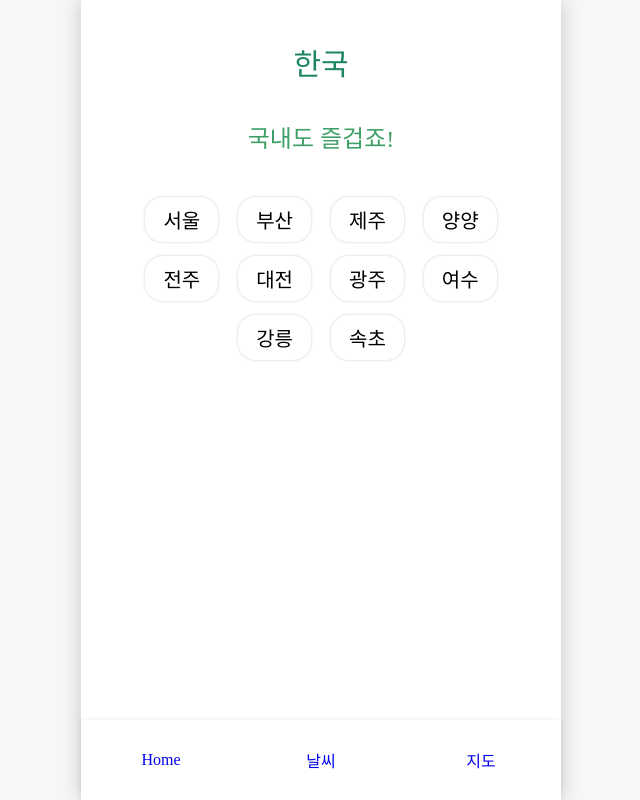
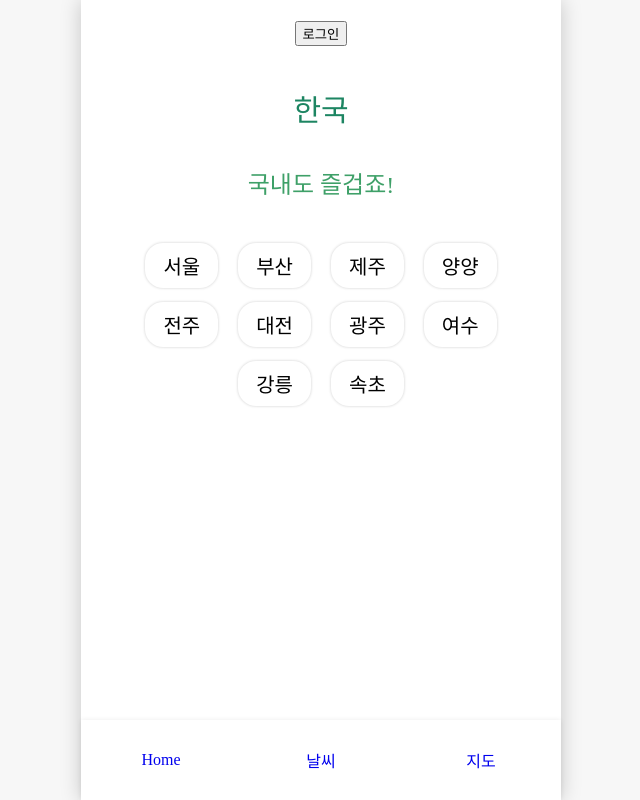
Before and after one commit to 2-guys-Javascript/travel-web-app, a React (Vite) app: page /korea/weather in a window 1280 px wide. Shown: the whole page, without its empty margins (319-959 px from the left). Built offline with nearby package versions, Linux system fonts and the light colour scheme; no server answers; a web font is replaced by a local one.

Commit message:
죄송합니다

```diff
--- a/src/App.jsx
+++ b/src/App.jsx
@@ -7,6 +7,7 @@ import JpWeather from './components/Japan/JpWeather/JpWeather';
 import KrDefaultLayout from './components/Korea/KrDefaultLayout';
 import JpDefaultLayout from './components/Japan/JpDefaultLayout';
 import Exchange from './components/Japan/Exchange';
+import Login from './components/Login/Login';
 
 function App() {
   return (
@@ -22,6 +23,7 @@ function App() {
           <Route path='japan/weather' element={<JpWeather />} />
           <Route path='japan/exchange' element={<Exchange />} />
         </Route>
+        <Route path='login' element={<Login />} />
       </Routes>
     </BrowserRouter>
   );
--- /dev/null
+++ b/src/components/Header.jsx
@@ -0,0 +1,26 @@
+import { useState } from 'react';
+import { Link } from 'react-router-dom';
+
+function Header() {
+  const [isLogin, setIsLogin] = useState(false);
+
+  const handleLogButton = () => {
+    setIsLogin(!isLogin);
+    console.log(!isLogin);
+  };
+
+  return (
+    <div>
+      <h1></h1>
+      {!isLogin ? (
+        <Link to='login'>
+          <button onClick={handleLogButton}>로그인</button>
+        </Link>
+      ) : (
+        <button onClick={handleLogButton}>아웃</button>
+      )}
+    </div>
+  );
+}
+
+export default Header;
--- a/src/components/Japan/JpDefaultLayout.jsx
+++ b/src/components/Japan/JpDefaultLayout.jsx
@@ -1,10 +1,12 @@
 import './JapanDefaultLayout.css';
 import { Outlet } from 'react-router-dom';
 import JpNavBar from './JpNavBar';
+import Header from '../Header';
 
 function JpDefaultLayout() {
   return (
     <div className='jp-default-layout scroll-box'>
+      <Header />
       <Outlet />
       <JpNavBar />
     </div>
--- a/src/components/Japan/JpNavBar.jsx
+++ b/src/components/Japan/JpNavBar.jsx
@@ -1,5 +1,6 @@
 import { Link } from 'react-router-dom';
 import './JapanDefaultLayout.css';
+
 function JpNavBar() {
   return (
     <footer className='japan-footer'>
--- a/src/components/Korea/KrDefaultLayout.jsx
+++ b/src/components/Korea/KrDefaultLayout.jsx
@@ -1,10 +1,12 @@
 import './KoreaDefaultLayout.css';
 import { Outlet } from 'react-router-dom';
 import KrNavBar from './KrNavBar';
+import Header from '../Header';
 
 function KrDefaultLayout() {
   return (
     <div className='kr-default-layout scroll-box'>
+      <Header />
       <Outlet />
       <KrNavBar />
     </div>
--- /dev/null
+++ b/src/components/Login/Login.jsx
@@ -0,0 +1,14 @@
+import { Link } from 'react-router-dom';
+
+function Login() {
+  return (
+    <div>
+      login
+      <Link to='/'>
+        <button>홈으로</button>
+      </Link>
+    </div>
+  );
+}
+
+export default Login;
```
